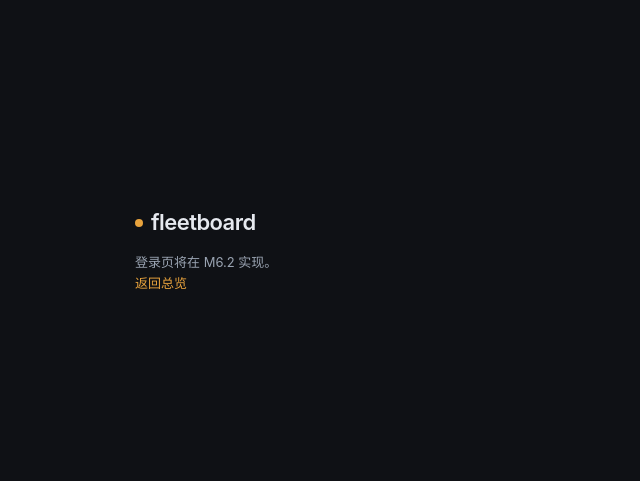
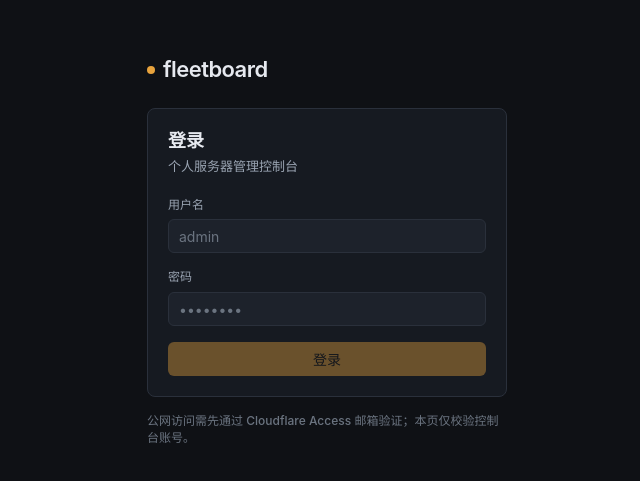
Before and after one commit to yy1319hua/fleetboard, a React (Vite) app in the folder web/: page /login in a window 1280 px wide. Shown: the part 149-630 px from the top of the page, without its empty margins (313-953 px from the left). Built offline with nearby package versions, Linux system fonts and the light colour scheme.

Commit message:
feat(m6.2): 登录页与 JWT 管理（Zustand 持久化、401 自动刷新、登出清缓存）

```diff
--- a/web/src/components/AppShell.tsx
+++ b/web/src/components/AppShell.tsx
@@ -1,4 +1,5 @@
 import type { ReactNode } from "react";
+import { useQueryClient } from "@tanstack/react-query";
 import { NavLink, useNavigate } from "react-router-dom";
 
 import { IconBell, IconGear, IconGrid, IconLogout } from "@/components/icons";
@@ -27,8 +28,11 @@ export function AppShell({ children }: { children: ReactNode }) {
   const logout = useAuth((s) => s.logout);
   const username = useAuth((s) => s.username);
   const navigate = useNavigate();
+  const queryClient = useQueryClient();
 
   const handleLogout = () => {
+    // 先清缓存再清登录态，避免下一位看到上一轮的服务端数据
+    queryClient.clear();
     logout();
     navigate("/login", { replace: true });
   };
--- a/web/src/main.tsx
+++ b/web/src/main.tsx
@@ -9,6 +9,7 @@ import { createRoot } from "react-dom/client";
 import { BrowserRouter } from "react-router-dom";
 
 import { App } from "@/App";
+import { useAuth } from "@/store/auth";
 
 const queryClient = new QueryClient({
   defaultOptions: {
@@ -22,6 +23,11 @@ const queryClient = new QueryClient({
       retry: 0,
     },
   },
+});
+
+// 登录态失效（含 401 自动刷新失败）时清空查询缓存，防止残留上一位的数据
+useAuth.subscribe((state, prev) => {
+  if (!state.access && prev.access) queryClient.clear();
 });
 
 const container = document.getElementById("root");
--- a/web/src/pages/LoginPage.tsx
+++ b/web/src/pages/LoginPage.tsx
@@ -1,18 +1,115 @@
-import { Link } from "react-router-dom";
+import { useEffect, useState } from "react";
+import { useLocation, useNavigate } from "react-router-dom";
 
-/** 登录页占位（M6.2 实现正式表单）。 */
+import { Button } from "@/components/ui/Button";
+import { Field, Input } from "@/components/ui/Form";
+import { useAuth } from "@/store/auth";
+
+interface LocationState {
+  from?: string;
+}
+
 export function LoginPage() {
+  const navigate = useNavigate();
+  const location = useLocation();
+  const login = useAuth((s) => s.login);
+  const loggingIn = useAuth((s) => s.loggingIn);
+  const error = useAuth((s) => s.error);
+  const clearError = useAuth((s) => s.clearError);
+  const access = useAuth((s) => s.access);
+
+  const [username, setUsername] = useState("");
+  const [password, setPassword] = useState("");
+
+  const from = (location.state as LocationState | null)?.from ?? "/";
+
+  // 已登录则直接回跳，避免重复登录
+  useEffect(() => {
+    if (access) navigate(from, { replace: true });
+  }, [access, from, navigate]);
+
+  const onSubmit = async (e: React.FormEvent) => {
+    e.preventDefault();
+    if (!username || !password) return;
+    try {
+      await login(username.trim(), password);
+      navigate(from, { replace: true });
+    } catch {
+      // 错误信息由 store 写入 error，下面统一展示
+    }
+  };
+
   return (
-    <div className="flex min-h-full items-center justify-center bg-bg px-4 py-10">
-      <div className="w-full max-w-sm space-y-4">
-        <div className="flex items-center gap-2">
+    <div className="flex min-h-full flex-col items-center justify-center bg-bg px-4 py-10">
+      <div className="w-full max-w-[360px]">
+        <div className="mb-6 flex items-center gap-2">
           <span className="inline-block h-2 w-2 rounded-full bg-accent" aria-hidden="true" />
           <span className="text-h1 tracking-tight text-text">fleetboard</span>
         </div>
-        <p className="text-body-sm text-text-muted">登录页将在 M6.2 实现。</p>
-        <Link className="text-body-sm text-accent underline-offset-2 hover:underline" to="/">
-          返回总览
-        </Link>
+
+        <div className="rounded-card border border-border bg-surface-1 p-5">
+          <h1 className="text-h2 text-text">登录</h1>
+          <p className="mt-1 text-body-sm text-text-muted">个人服务器管理控制台</p>
+
+          <form className="mt-5 space-y-4" onSubmit={onSubmit}>
+            <Field label="用户名" htmlFor="username">
+              <Input
+                id="username"
+                name="username"
+                autoComplete="username"
+                autoCapitalize="none"
+                autoCorrect="off"
+                spellCheck={false}
+                value={username}
+                onChange={(e) => {
+                  setUsername(e.target.value);
+                  if (error) clearError();
+                }}
+                placeholder="admin"
+                disabled={loggingIn}
+              />
+            </Field>
+
+            <Field label="密码" htmlFor="password">
+              <Input
+                id="password"
+                name="password"
+                type="password"
+                autoComplete="current-password"
+                value={password}
+                onChange={(e) => {
+                  setPassword(e.target.value);
+                  if (error) clearError();
+                }}
+                placeholder="••••••••"
+                disabled={loggingIn}
+              />
+            </Field>
+
+            {error ? (
+              <div
+                role="alert"
+                className="rounded-control border border-danger/40 bg-danger/10 px-3 py-2 text-body-sm text-danger"
+              >
+                {error}
+              </div>
+            ) : null}
+
+            <Button
+              type="submit"
+              variant="primary"
+              className="w-full"
+              loading={loggingIn}
+              disabled={!username || !password}
+            >
+              登录
+            </Button>
+          </form>
+        </div>
+
+        <p className="mt-4 text-caption text-text-faint">
+          公网访问需先通过 Cloudflare Access 邮箱验证；本页仅校验控制台账号。
+        </p>
       </div>
     </div>
   );
--- a/web/vite.config.ts
+++ b/web/vite.config.ts
@@ -50,6 +50,7 @@ export default defineConfig(({ mode }) => {
       }),
     ],
     server: {
+      host: "127.0.0.1",
       port: 5173,
       proxy: {
         "/api": {
```
